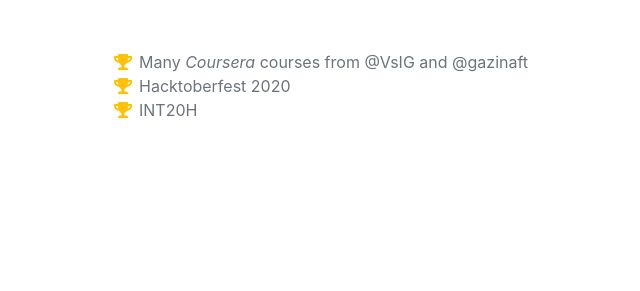
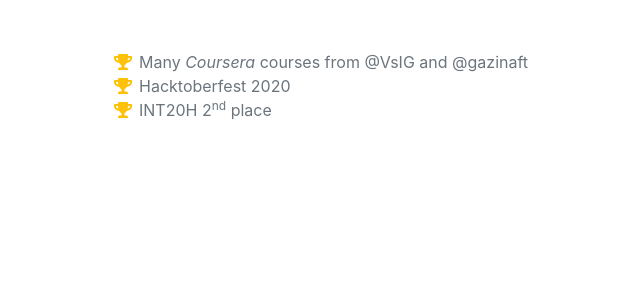
Before and after one commit to mezidia/mezidia, a Django app: page / in a window 1280 px wide. Shown: the part 4377-4668 px from the top of the page, without its empty margins (221-861 px from the left). Run offline with Django 3.2, Linux system fonts and the light colour scheme; data that the repository does not hold is empty; some web fonts are replaced.

Commit message:
Update index.html

```diff
--- a/templates/main/index.html
+++ b/templates/main/index.html
@@ -63,7 +63,7 @@
                     </li>
                     <li>
                         <span class="fa-li"><i class="fas fa-trophy text-warning"></i></span>
-                        INT20H
+                        INT20H 2<sup>nd</sup> place
                     </li>
                 </ul>
             </div>
```
